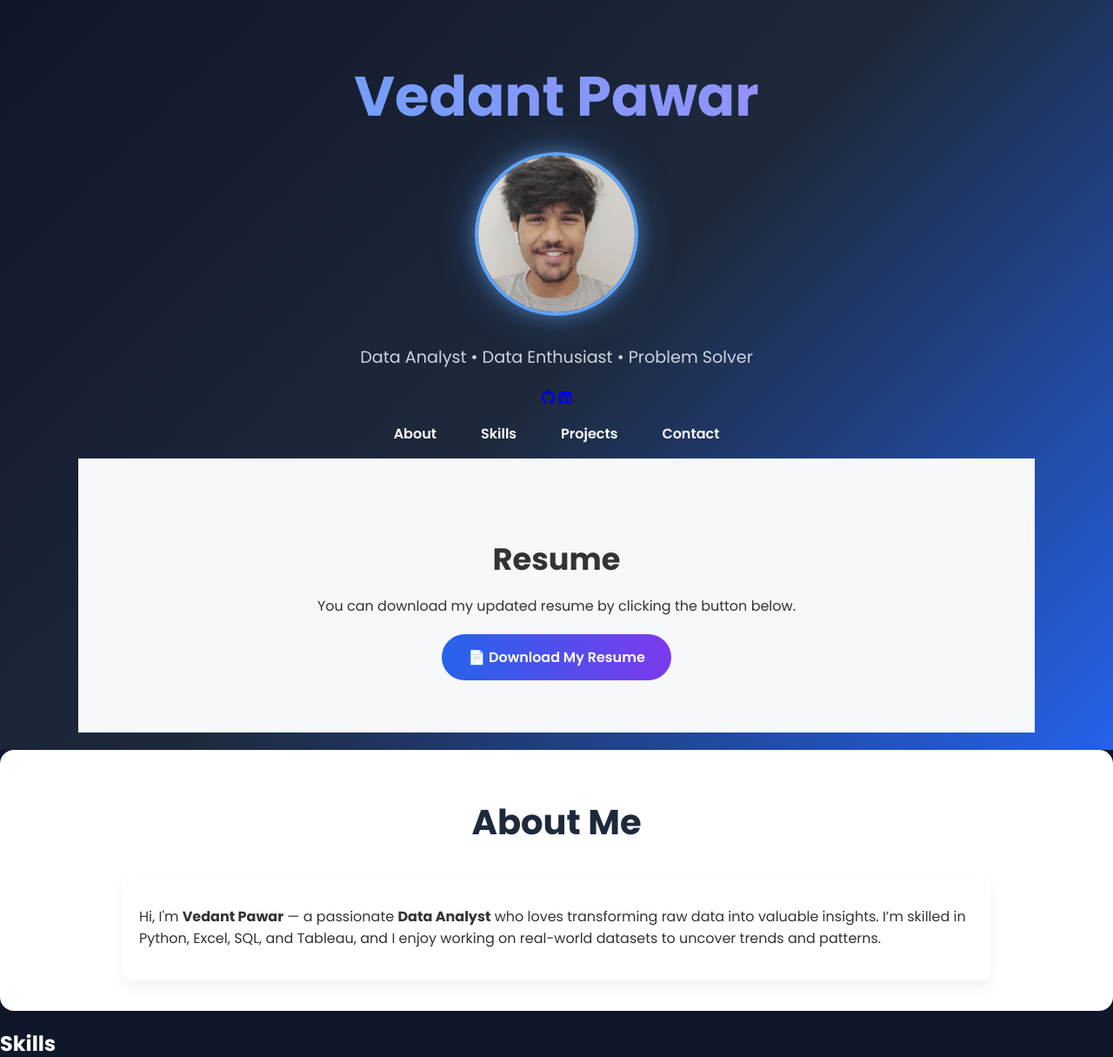
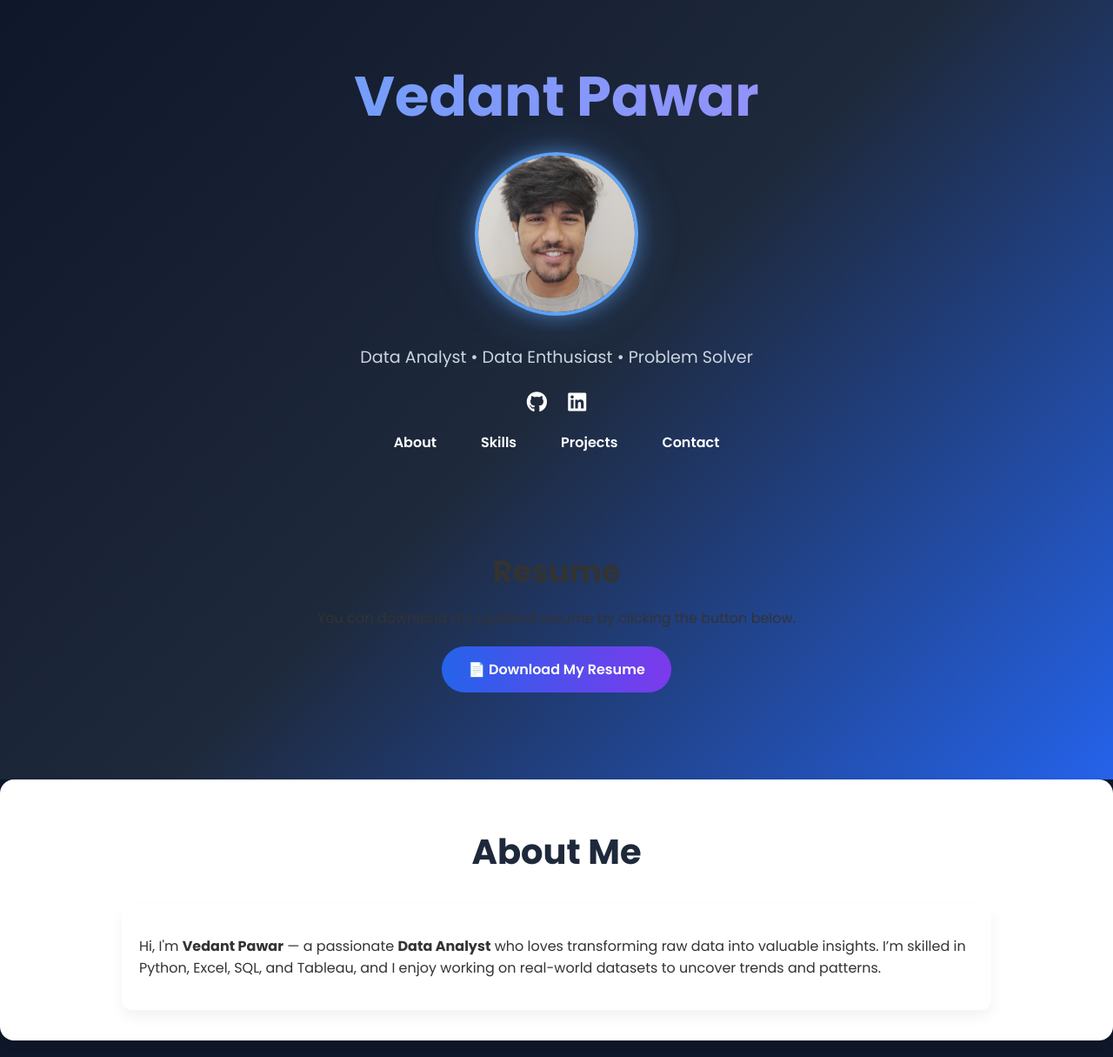
Before and after one commit to Vedant05122003/Portfolio-Site, a Flask app: page / in a window 1280 px wide. Shown: the top 1215 px of the page at 87% size. Run offline with Flask 3, Linux system fonts and the light colour scheme; some libraries are stand-ins or nearby versions.

Commit message:
Update style.css

```diff
--- a/static/style.css
+++ b/static/style.css
@@ -332,12 +332,12 @@ footer {
   }
 
 
-  .resume-section {
-    padding: 60px 20px;
-    background: #f6f8fa;
-    text-align: center;
-    color: #2c3e50;
-  }
+ .resume-section {
+    max-width: 700px;
+    margin: 40px auto;
+    padding: 40px;
+    border-radius: 24px;
+}
 
   .resume-section h2 {
     font-size: 2.2rem;
@@ -573,3 +573,9 @@ footer {
     color: #cbd5e1;
     margin-bottom: 20px;
 }
+
+.social-icons a {
+    font-size: 24px;
+    color: white;
+    margin: 0 10px;
+}
```
